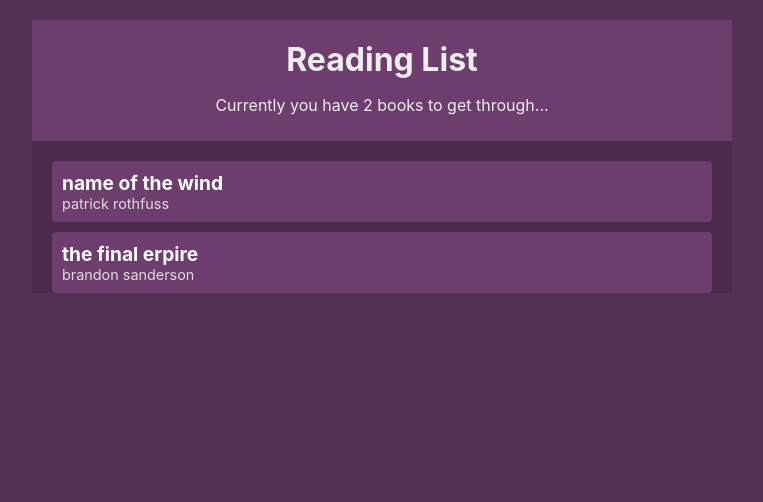
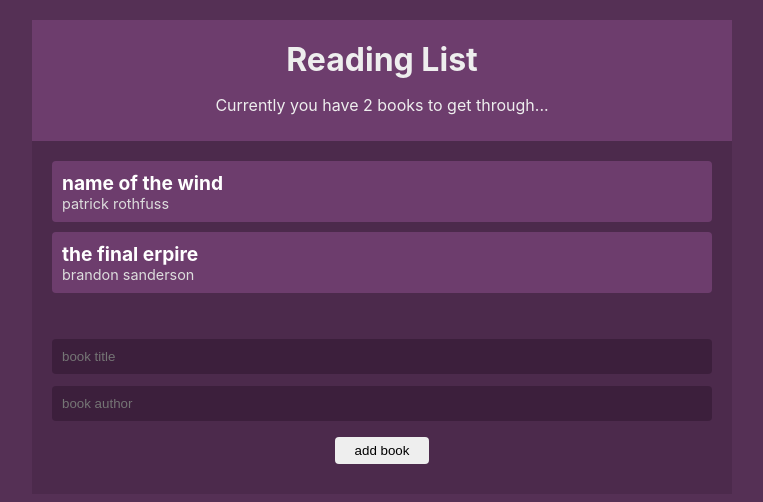
Before and after one commit to AzatErnis/booklist, a React (Create React App) app: page / in a window 1280 px wide. Shown: the top 502 px of the page, without its empty margins (258-1021 px from the left). Built offline with nearby package versions, Linux system fonts and the light colour scheme.

Commit message:
created BookForm, added some css properties

```diff
--- a/src/App.js
+++ b/src/App.js
@@ -2,6 +2,7 @@
 import BookContextProvider from "./contexts/BookContext";
 import Navbar from './components/Navbar'
 import BookList from './components/BookList'
+import BookForm from './components/BookForm'
 
 function App() {
   return (
@@ -9,6 +10,7 @@
       <BookContextProvider>
         <Navbar />
         <BookList />
+        <BookForm />
       </BookContextProvider>
     </div>
   );
--- a/src/components/BookForm.js
+++ b/src/components/BookForm.js
@@ -0,0 +1,25 @@
+import React, { useContext, useState } from 'react'
+import { BookContext } from "../contexts/BookContext";
+
+const BookForm = () => {
+  const { addBook } = useContext(BookContext)
+  const [ title, setTitle ] = useState('')
+  const [ author, setAuthor ] = useState('')
+
+  const handleSubmit = e => {
+    e.preventDefault()
+    addBook(title, author)
+    setTitle('')
+    setAuthor('')
+  }
+
+  return (
+    <form onSubmit={handleSubmit}>
+      <input type="text" placeholder='book title' required value={title} onChange={e => setTitle(e.target.value)}/>
+      <input type="text" placeholder='book author' required value={author} onChange={e => setAuthor(e.target.value)}/>
+      <input type="submit" value="add book"/>
+    </form>
+  )
+}
+
+export default BookForm
--- a/src/index.css
+++ b/src/index.css
@@ -63,3 +63,27 @@
   margin: 20px;
   text-align: center;
 }
+
+form {
+  padding: 20px;
+}
+
+input[type='text'] {
+  width: 100%;
+  padding: 10px;
+  box-sizing: border-box;
+  margin: 6px 0;
+  background: #3c1f3c;
+  color: #fff;
+  border: 0;
+  border-radius: 4px;
+}
+
+input[type='submit'] {
+  margin: 10px auto;
+  background: #eee;
+  border: 0;
+  padding: 6px 20px;
+  border-radius: 4px;
+  display: block;
+}
```
